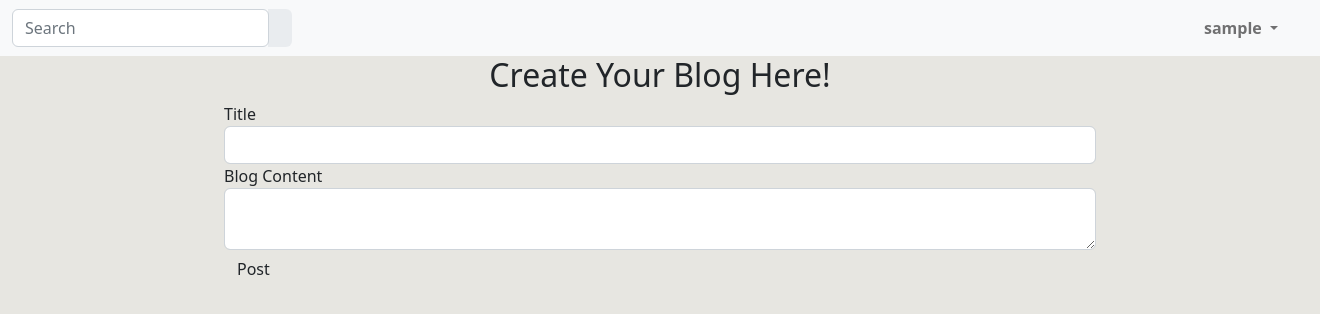
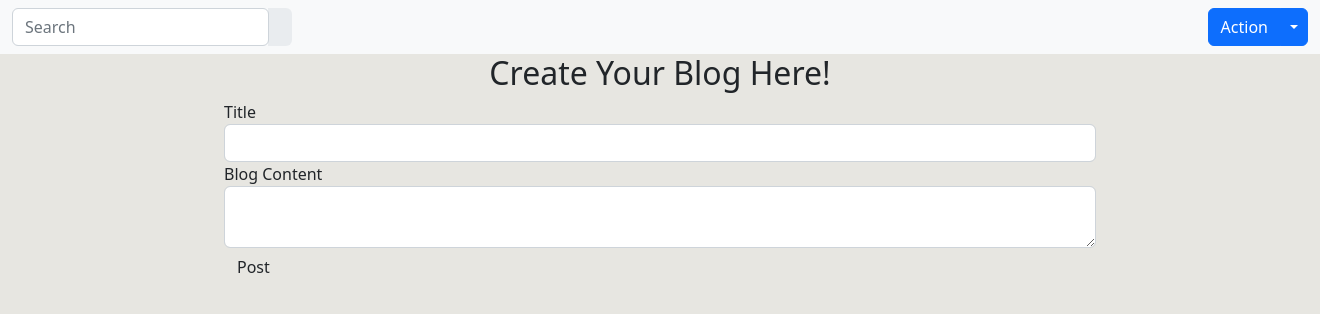
Before and after one commit to Michael-Ogaye/camiblog, a Flask app: page /new_post in a window 1320 px wide; the page is wider, and only the part inside the window is pictured. Shown: the top 314 px of that part. Run offline with Flask 2, Linux system fonts and the light colour scheme; the visitor is signed in with stand-in values (Sample User, id 1); data comes from the database, SQL or seed files in the repository; data that the repository does not hold is empty; some libraries are stand-ins or nearby versions.

Commit message:
bootstaps dropdown included

```diff
--- a/app/templates/index.html
+++ b/app/templates/index.html
@@ -61,13 +61,13 @@
                     </div>
                 </div>
                 <div class="container-fluid">
-                    {% for message in get_flashed_messages() %}
+                    <!-- {% for message in get_flashed_messages() %}
                     <div class="alert alert-success">
                     <button type="button" class="close" data-dismiss="alert">&times;</button>
                     {{ message }}
                     </div>
                     {% endfor %}
-                    <form class="form-inline ml-2" action="{{url_for('main.subscribe')}}" method="POST">
+                    <form class="form-inline ml-2" action="{{url_for('main.subscribe')}}" method="POST"> -->
                         <div class="md-form form-group">
                             <label class="white-color">Email Address...</label>
                             <input type="email"  class="form-control " name ="subscriber" required>
--- a/app/templates/navbar.html
+++ b/app/templates/navbar.html
@@ -20,15 +20,28 @@
       <ul class="navbar-nav ml-auto">
         {% if current_user.is_authenticated %}
 
-        <li class="nav-item dropdown">
-        <a class="nav-link dropdown-toggle" style= 'margin-right:30px' data-toggle="dropdown"
-          aria-haspopup="true" aria-expanded="false">
-          <i class="fas fa-user"></i>&nbsp;<strong>{{current_user.username}}</strong> </a>
-        <div class="dropdown-menu dropdown-menu-right dropdown-info" aria-labelledby="navbarDropdownMenuLink-4">
-          <a class="dropdown-item" href="{{url_for('main.profile',name=current_user.username)}}"><i class="far fa-user"></i>&nbsp; My account</a>
-          <a class="dropdown-item" href="{{url_for('auth.logout')}}"><i class="fas fa-sign-out-alt"></i>&nbsp; Log out</a>
-        </div>
-        </li>
+        <!-- Example split primary button -->
+<div class="btn-group">
+  <button type="button" class="btn btn-primary">Action</button>
+  <button
+    type="button"
+    class="btn btn-primary dropdown-toggle dropdown-toggle-split"
+    data-mdb-toggle="dropdown"
+    aria-expanded="false"
+  >
+    <span class="visually-hidden">Toggle Dropdown</span>
+  </button>
+  <ul class="dropdown-menu">
+    <li><a class="dropdown-item" href="#">{{current_user.username}}</a></li>
+    <li><a class="dropdown-item" href="{{url_for('main.profile',name=current_user.username)}}"><i class="far fa-user"></i>&nbsp; My account</a></li>
+    <li><hr class="dropdown-divider" /></li>
+
+    <li><a class="dropdown-item text-danger" href="{{url_for('auth.logout')}}"><i class="fas fa-sign-out-alt"></i>&nbsp; Log out</a></li>
+
+  </ul>
+</div>
+
+
         {% else %}
           <li class="nav-item">
               <a  class="nav-link mr-1" href="{{url_for('auth.register')}}"><i class="fas fa-user-plus"></i></i>&nbsp; <strong>Sign Up</strong></a>
@@ -40,6 +53,8 @@
 
     </ul>
     </div>
+    <!-- JavaScript Bundle with Popper -->
+<script src="https://cdn.jsdelivr.net/npm/bootstrap@5.2.0-beta1/dist/js/bootstrap.bundle.min.js" integrity="sha384-pprn3073KE6tl6bjs2QrFaJGz5/SUsLqktiwsUTF55Jfv3qYSDhgCecCxMW52nD2" crossorigin="anonymous"></script>
   </nav>
 
 
--- a/app/templates/newblog.html
+++ b/app/templates/newblog.html
@@ -4,7 +4,7 @@
 
 {% block content %}
 
-    <div  i="particles-js"  >
+    <div    >
         <div class=" row" >
 
             <div class="col-md-2"></div>
```
Also changed, not shown: app/templates/blog.html (+90 -0 lines).
